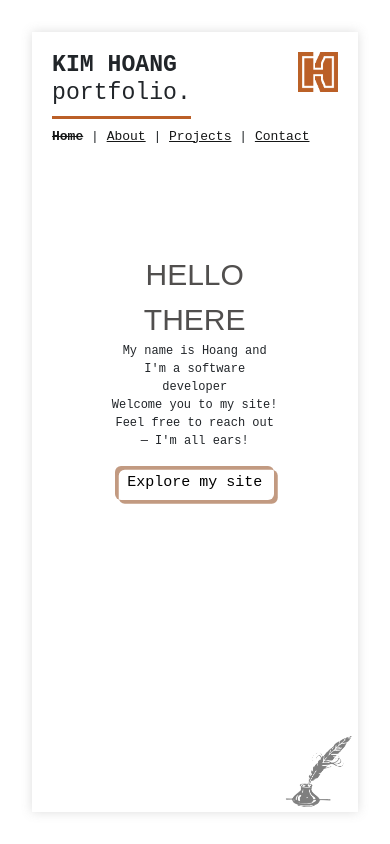
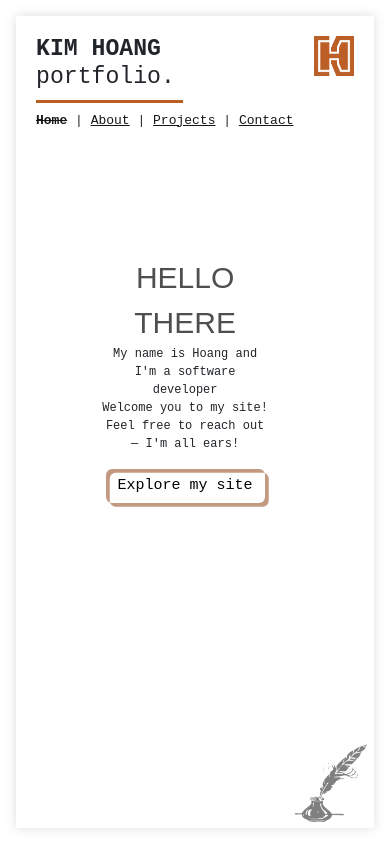
Before and after one commit to hoangkim133/pofolio, a React (Vite) app: page / in a window 390 px wide. Built offline with nearby package versions, Linux system fonts and the light colour scheme; the HTML template or start-up script is replaced by a standard one; a web font is replaced by a local one.

Commit message:
update mobile

```diff
--- a/src/App.css
+++ b/src/App.css
@@ -561,6 +561,19 @@
 
 
 @media only screen and (max-width: 600px) {
+  .box {
+    background-color:	#f8eee0;
+    box-shadow: 0px 0px 10px rgba(118, 118, 118, 0.25);
+    padding: 1.25rem;
+    position: fixed;
+    top: 1rem;
+    left: 1rem;
+    bottom: 1rem;
+    right: 1rem;
+    background: transparent;
+    overflow:scroll;
+  }
+
   .mobile-hidden{
     display: none;
   }
```
